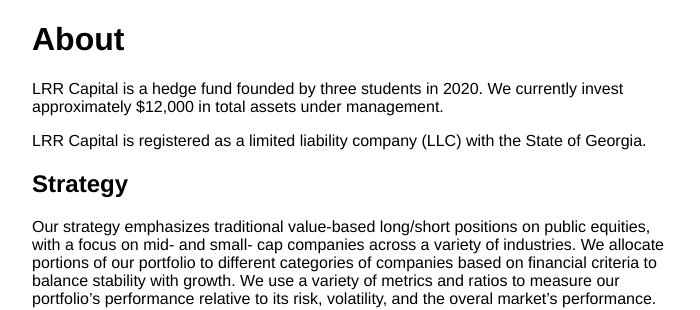
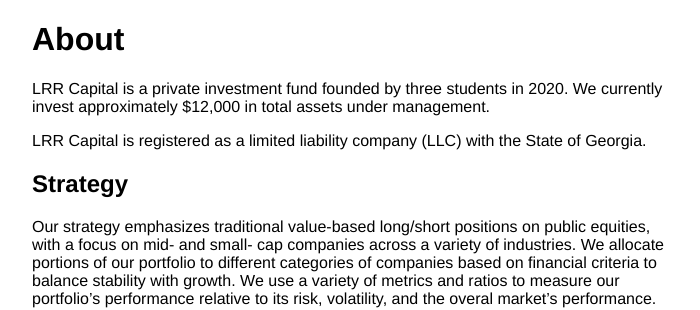
Before and after one commit to lrr-capital/lrr-capital, a Jekyll site: the page built from about.md, in a window 1280 px wide. Shown: the top 310 px of the page, without its empty margins (288-988 px from the left). Built offline with Jekyll 4.4.1, drawn with Linux system fonts in a browser that asks for light colours.

Commit message:
Update about.md

```diff
--- a/about.md
+++ b/about.md
@@ -4,7 +4,7 @@
 ---
 # About
 
-LRR Capital is a hedge fund founded by three students in 2020. We currently invest approximately $12,000 in total assets under management.
+LRR Capital is a private investment fund founded by three students in 2020. We currently invest approximately $12,000 in total assets under management.
 
 LRR Capital is registered as a limited liability company (LLC) with the State of Georgia.
 
```
